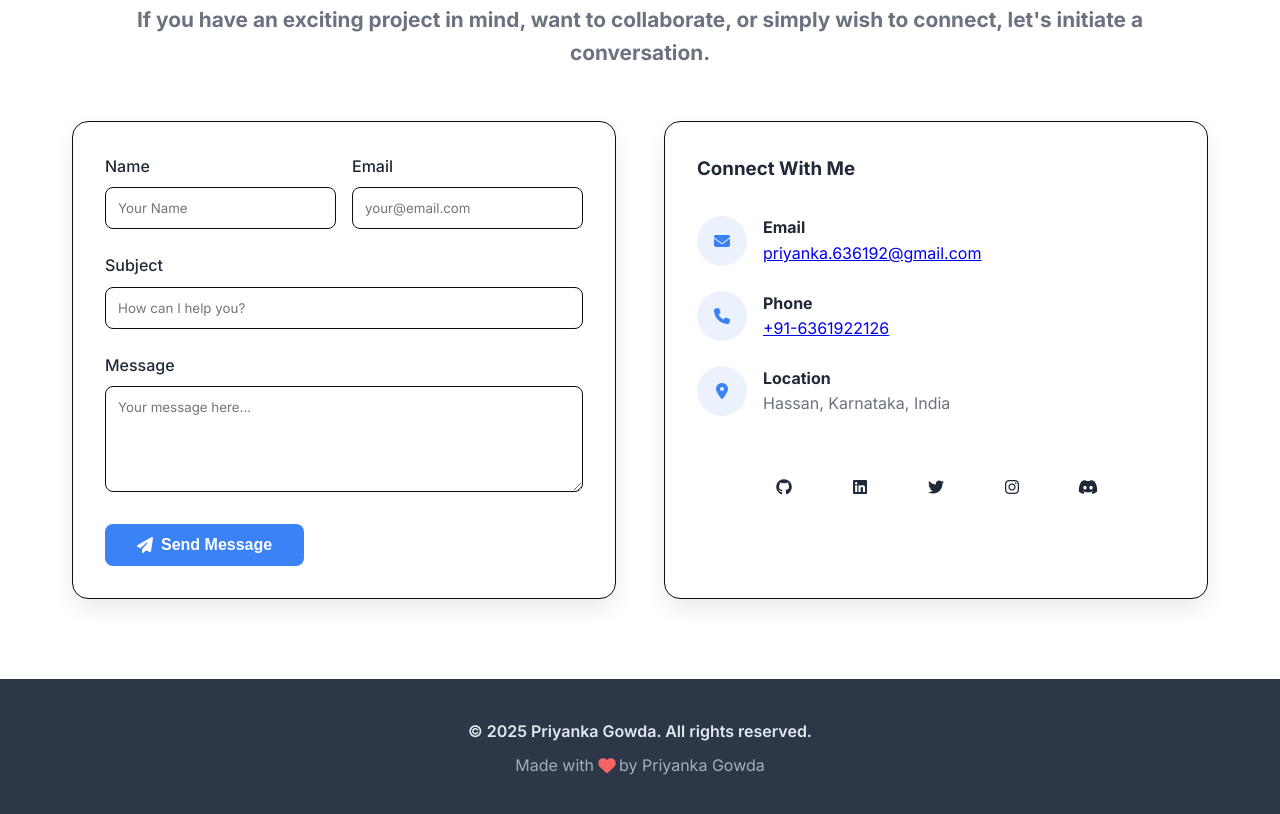
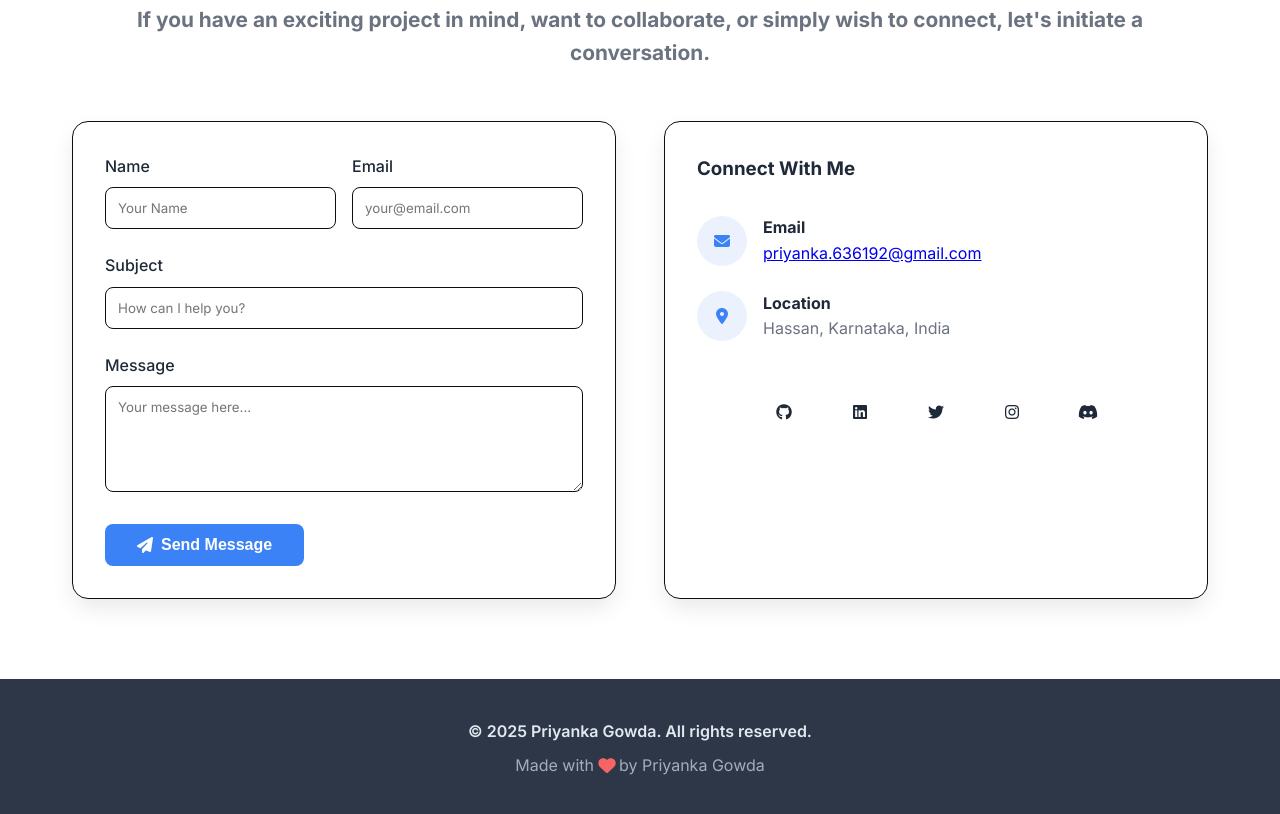
Before and after one commit to PriyankaGowda2005/Priyanka-Gowda-Portfolio, a plain HTML site: page index.html in a window 1280 px wide. Shown: the part 7316-8130 px from the top of the page. Drawn offline with nearby package versions, Linux system fonts and the light colour scheme; no server answers.

Commit message:
Resolved merge conflicts

```diff
--- a/index.html
+++ b/index.html
@@ -630,16 +630,6 @@
 
                     <div class="contact-item">
                         <div class="contact-icon">
-                            <i class="fas fa-phone"></i>
-                        </div>
-                        <div>
-                            <h4>Phone</h4>
-                            <a href="tel:+916361922126">+91-6361922126</a>
-                        </div>
-                    </div>
-
-                    <div class="contact-item">
-                        <div class="contact-icon">
                             <i class="fas fa-map-marker-alt"></i>
                         </div>
                         <div>
```
